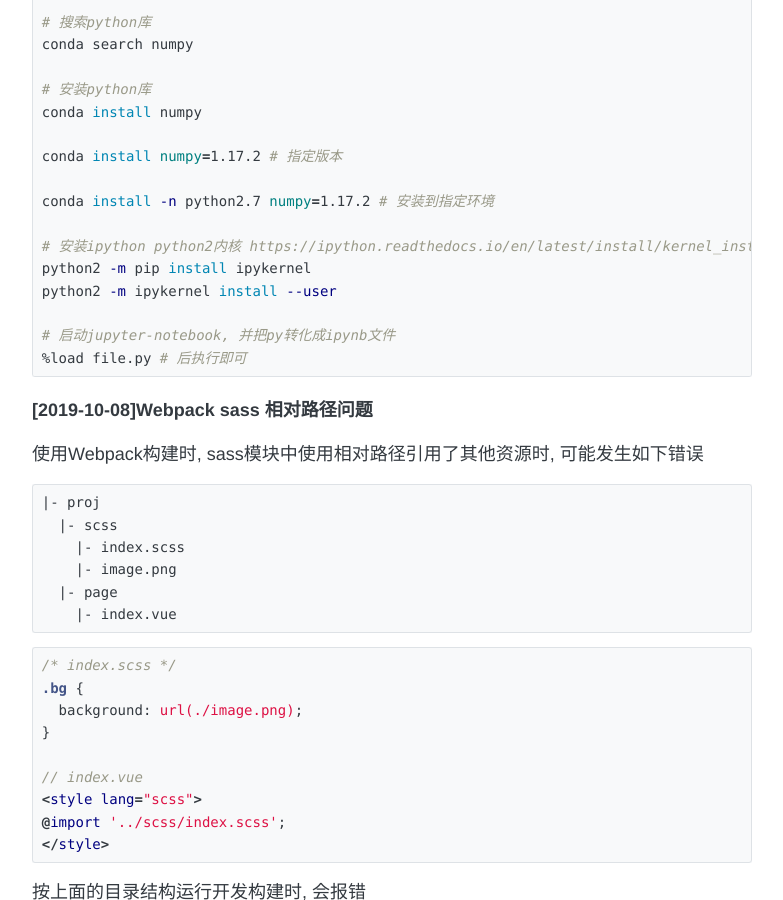
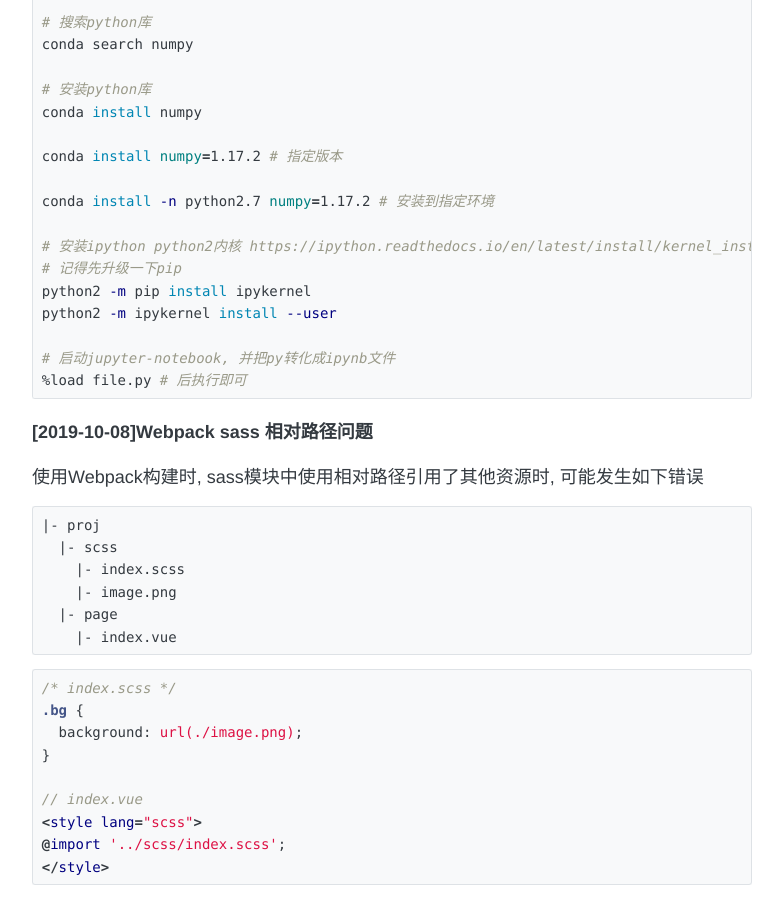
Before and after one commit to funkyLover/blog, a Jekyll site: the page built from notes/_posts/2019-10-08-notes.md, in a window 1280 px wide and 900 px high, scrolled down 645 px. Shown: the whole window, without its empty margins (248-1031 px from the left). Built offline with Jekyll 4.4.1, drawn with Linux system fonts in a browser that asks for light colours; comment, search, counter and statistics services are not loaded.

Commit message:
[note]update

```diff
--- a/notes/_posts/2019-10-08-notes.md
+++ b/notes/_posts/2019-10-08-notes.md
@@ -36,6 +36,7 @@ conda install numpy=1.17.2 # 指定版本
 conda install -n python2.7 numpy=1.17.2 # 安装到指定环境
 
 # 安装ipython python2内核 https://ipython.readthedocs.io/en/latest/install/kernel_install.html
+# 记得先升级一下pip
 python2 -m pip install ipykernel
 python2 -m ipykernel install --user
 
```
